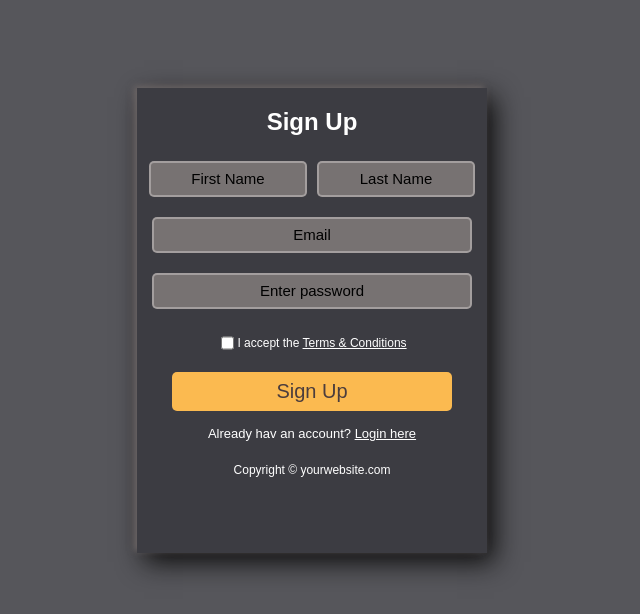
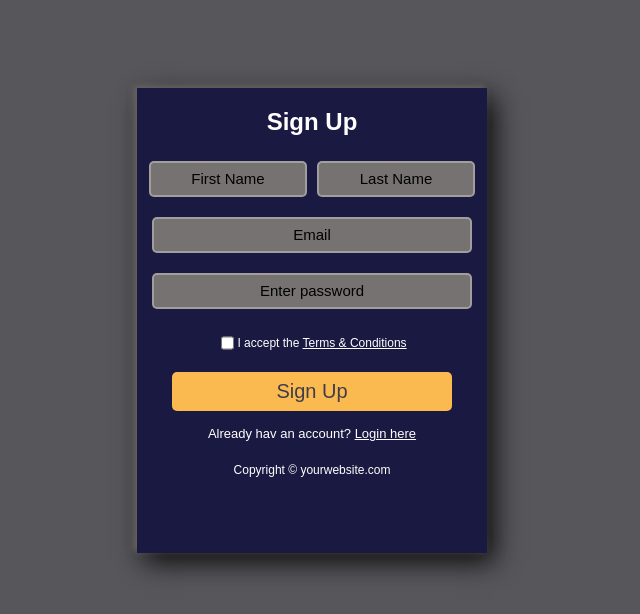
Before and after one commit to mohanendrasidda/signup-page, a plain HTML site: page signup.html in a window 1280 px wide. Shown: the whole page, without its empty margins (328-968 px from the left). Drawn offline with Linux system fonts and the light colour scheme.

Commit message:
changed colors

```diff
--- a/signup.css
+++ b/signup.css
@@ -16,7 +16,7 @@ body {
 }
 
 .container {
-    background: #3c3c42;
+    background: #191941;
     display:
   flex;
     flex-direction: column;
@@ -98,7 +98,7 @@ a:hover {
     border: none;
     border-radius: 5px;
     cursor: pointer;
-    color: rgb(75, 61, 61);
+    color: rgb(64, 61, 75);
     background: #fbba50;
 }
 
```
